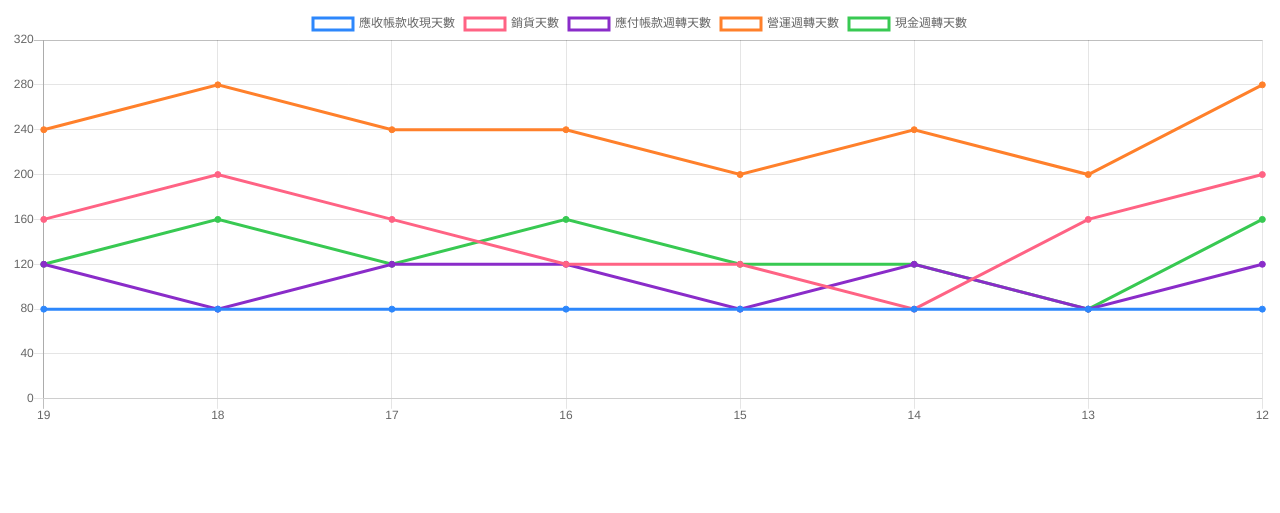
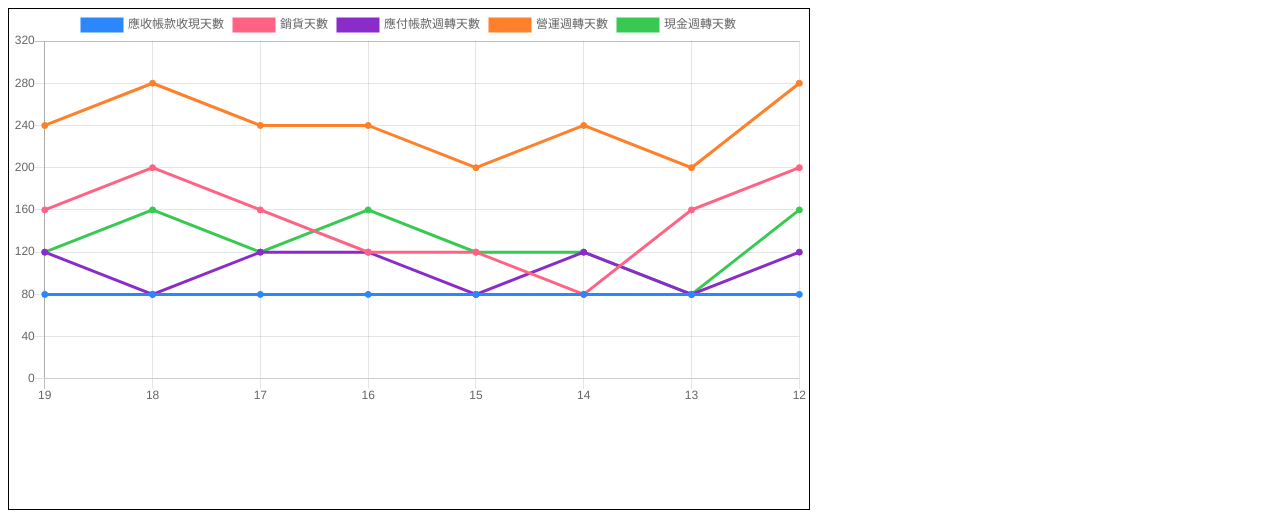
Before and after one commit to shenzhu0831/stock-website, a website: page component/chart.html in a window 1280 px wide. Drawn offline with nearby package versions, Linux system fonts and the light colour scheme.

Commit message:
feat(營運資金週期): 修改線圖樣式

```diff
--- a/component/chart.css
+++ b/component/chart.css
@@ -0,0 +1,5 @@
+.chart-graph {
+  width: 800px;
+  height: 500px;
+  border: solid 1px;
+}
--- a/component/chart.html
+++ b/component/chart.html
@@ -8,7 +8,9 @@
   <link rel="stylesheet" href="./chart.css">
 </head>
 <body>
-  <canvas id="myChart" height="100"></canvas>
+  <div class="chart-graph">
+    <canvas id="myChart"></canvas>
+  </div>
   <script src="https://cdnjs.cloudflare.com/ajax/libs/Chart.js/2.9.4/Chart.min.js" integrity="sha512-d9xgZrVZpmmQlfonhQUvTR7lMPtO7NkZMkA0ABN3PHCbKA5nqylQ/yWlFAyY6hYgdF1Qh6nYiuADWwKB4C2WSw==" crossorigin="anonymous"></script>
   <script type="text/javascript" src="./chart.js"></script>
 </body>
--- a/component/chart.js
+++ b/component/chart.js
@@ -8,7 +8,7 @@ var myLineChart = new Chart(canvas, {
       {
         label: '應收帳款收現天數',
         data: [6, 6, 6, 6, 6, 6, 6, 6],
-        backgroundColor: 'rgba(0, 0, 0, 0)',
+        fill: false,
         pointBackgroundColor: 'rgba(45, 135, 252, 1)',
         borderColor: 'rgba(45, 135, 252, 1)',
         lineTension: 0,
@@ -16,7 +16,7 @@ var myLineChart = new Chart(canvas, {
       {
         label: '銷貨天數',
         data: [4, 3, 4, 5, 5, 6, 4, 3],
-        backgroundColor: 'rgba(0, 0, 0, 0)',
+        fill: false,
         pointBackgroundColor: 'rgba(255, 99, 132, 1)',
         borderColor: 'rgba(255, 99, 132, 1)',
         lineTension: 0,
@@ -24,7 +24,7 @@ var myLineChart = new Chart(canvas, {
       {
         label: '應付帳款週轉天數',
         data: [5, 6, 5, 5, 6, 5, 6, 5],
-        backgroundColor: 'rgba(0, 0, 0, 0)',
+        fill: false,
         pointBackgroundColor:'rgba(138, 44, 201, 1)',
         borderColor: 'rgba(138, 44, 201, 1)',
         lineTension: 0,
@@ -32,7 +32,7 @@ var myLineChart = new Chart(canvas, {
       {
         label: '營運週轉天數',
         data: [2, 1, 2, 2, 3, 2, 3, 1],
-        backgroundColor: 'rgba(0, 0, 0, 0)',
+        fill: false,
         pointBackgroundColor: 'rgba(255, 128, 43, 1)',
         borderColor: 'rgba(255, 128, 43, 1)',
         lineTension: 0,
@@ -40,7 +40,7 @@ var myLineChart = new Chart(canvas, {
       {
         label: '現金週轉天數',
         data: [5, 4, 5, 4, 5, 5, 6, 4],
-        backgroundColor: 'rgba(0, 0, 0, 0)',
+        fill: false,
         pointBackgroundColor: 'rgba(56, 201, 82, 1)',
         borderColor: 'rgba(56, 201, 82, 1)',
         lineTension: 0,
```
